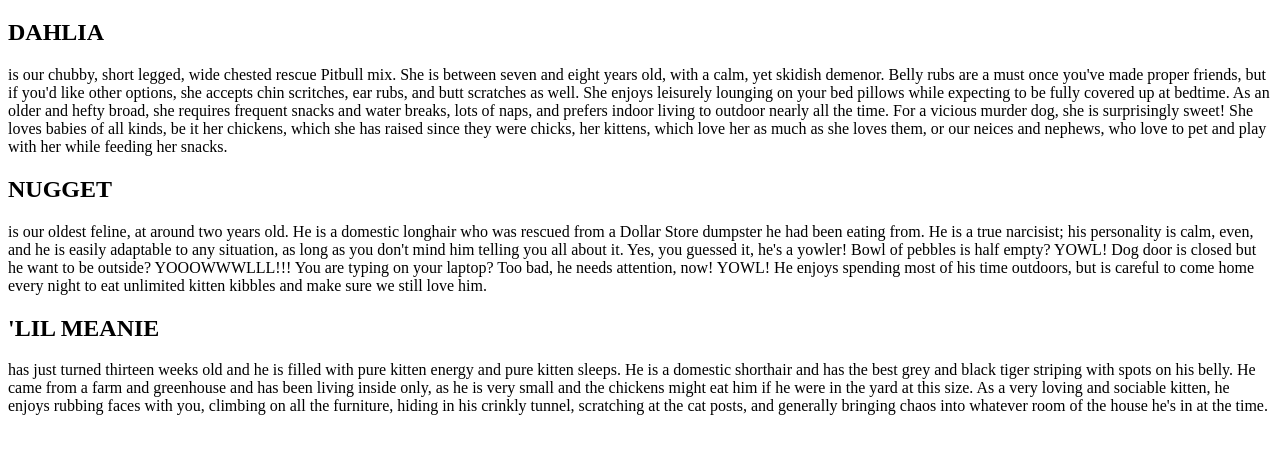
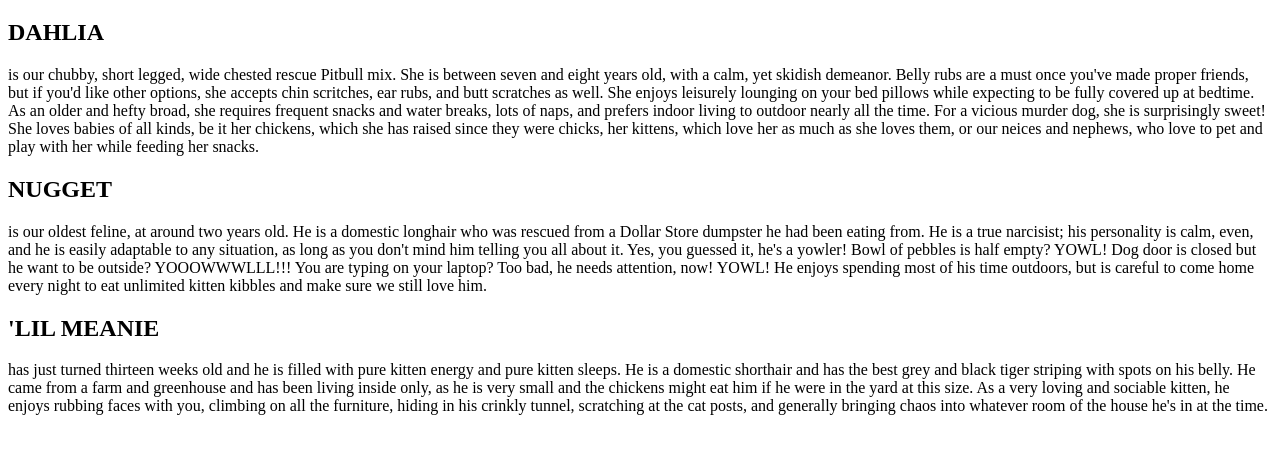
Before and after one commit to beksellsbones/hello_world, a plain HTML site: page helloworld.html in a window 1280 px wide. Shown: the part 61-514 px from the top of the page. Drawn offline with Linux system fonts and the light colour scheme.

Commit message:
spelling update

```diff
--- a/helloworld.html
+++ b/helloworld.html
@@ -7,7 +7,7 @@
   <body>
     <h1>Current Pet Introductions</h1>
     <h2>DAHLIA</h2>
-    <p>is our chubby, short legged, wide chested rescue Pitbull mix. She is between seven and eight years old, with a calm, yet skidish demenor. Belly rubs are a must once you've made proper friends, but if you'd like other options, she accepts chin scritches, ear rubs, and butt scratches as well. She enjoys leisurely lounging on your bed pillows while expecting to be fully covered up at bedtime. As an older and hefty broad, she requires frequent snacks and water breaks, lots of naps, and prefers indoor living to outdoor nearly all the time. For a vicious murder dog, she is surprisingly sweet! She loves babies of all kinds, be it her chickens, which she has raised since they were chicks, her kittens, which love her as much as she loves them, or our neices and nephews, who love to pet and play with her while feeding her snacks.</p>
+    <p>is our chubby, short legged, wide chested rescue Pitbull mix. She is between seven and eight years old, with a calm, yet skidish demeanor. Belly rubs are a must once you've made proper friends, but if you'd like other options, she accepts chin scritches, ear rubs, and butt scratches as well. She enjoys leisurely lounging on your bed pillows while expecting to be fully covered up at bedtime. As an older and hefty broad, she requires frequent snacks and water breaks, lots of naps, and prefers indoor living to outdoor nearly all the time. For a vicious murder dog, she is surprisingly sweet! She loves babies of all kinds, be it her chickens, which she has raised since they were chicks, her kittens, which love her as much as she loves them, or our neices and nephews, who love to pet and play with her while feeding her snacks.</p>
     <h2>NUGGET</h2>
     <p>is our oldest feline, at around two years old. He is a domestic longhair who was rescued from a Dollar Store dumpster he had been eating from. He is a true narcisist; his personality is calm, even, and he is easily adaptable to any situation, as long as you don't mind him telling you all about it. Yes, you guessed it, he's a yowler! Bowl of pebbles is half empty? YOWL! Dog door is closed but he want to be outside? YOOOWWWLLL!!! You are typing on your laptop? Too bad, he needs attention, now! YOWL! He enjoys spending most of his time outdoors, but is careful to come home every night to eat unlimited kitten kibbles and make sure we still love him.</p>
     <h2>'LIL MEANIE</h2>
```
